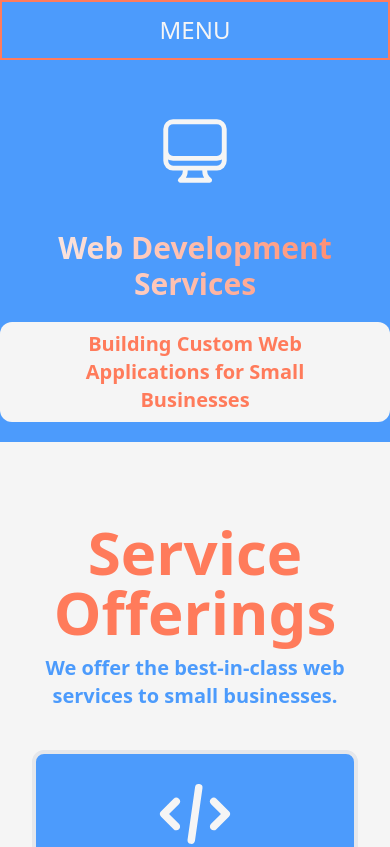
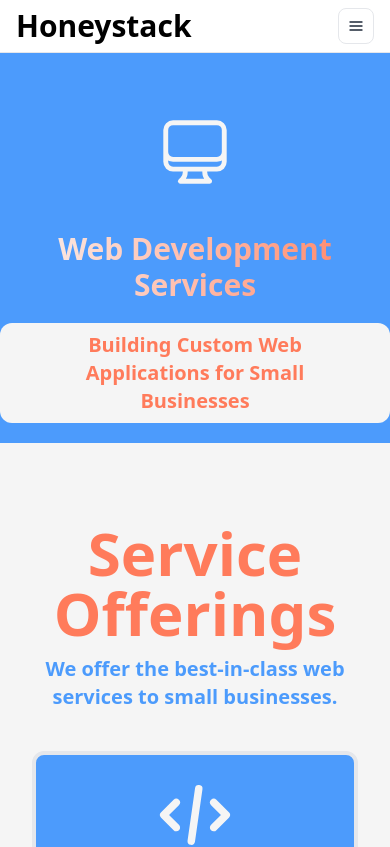
Before and after one commit to drethedevjs/web-dev-services, a Next.js app in the folder frontend/: page / in a window 390 px wide. Shown: the top 847 px of the page. Built offline with nearby package versions, Linux system fonts and the light colour scheme.

Commit message:
Updated header

```diff
--- a/frontend/src/components/Header.tsx
+++ b/frontend/src/components/Header.tsx
@@ -1,17 +1,10 @@
 "use client";
 import { headerLinks } from "@/data/headerLinks";
-import { XCircleIcon } from "@heroicons/react/16/solid";
-import { useRouter } from "next/navigation";
+import Link from "next/link";
 import { useState } from "react";
 
 export default function Header() {
-  const router = useRouter();
   const [showMenu, setShowMenu] = useState<boolean>(false);
-
-  const navigate = (page: string, isMobile: boolean = false) => {
-    router.push(page);
-    if (isMobile) toggleMenu();
-  };
 
   const toggleMenu = () => {
     const menuWillShow = showMenu;
@@ -19,34 +12,91 @@
   };
 
   return (
-    <nav>
-      <ul className="nav-links">
-        {headerLinks.map((link, idx) =>
-          link.active ? (
-            <li key={idx}>
-              <button onClick={() => navigate(link.path)}>{link.title}</button>
-            </li>
-          ) : null,
-        )}
-      </ul>
+    <header className="mb-10 flex-col bg-white border-b border-gray-200 dark:bg-neutral-800 dark:border-neutral-700 flex flex-wrap md:justify-start md:flex-nowrap z-50 w-full">
+      <nav className="relative max-w-[85rem] w-full md:flex md:items-center md:justify-between md:gap-3 mx-auto px-4 sm:px-6 lg:px-8 py-2 dark:bg-neutral-900">
+        {/* Logo w/ Collapse Button */}
+        <div className="flex items-center justify-between">
+          <Link
+            className="flex-none font-semibold text-3xl text-black focus:outline-hidden focus:opacity-80 dark:text-white"
+            href="/"
+            aria-label="Brand"
+          >
+            Honeystack
+          </Link>
 
-      <button className={`mobile-menu-btn ${showMenu ? "hidden" : ""}`} onClick={toggleMenu}>
-        Menu
-      </button>
-      <div className={`mobile-nav-container ${showMenu ? "flex flex-col" : "hidden"}`}>
-        <div className="place-items-center">
-          <XCircleIcon className="size-12 m-5" onClick={toggleMenu} />
+          {/* Collapse Button */}
+          <div className="md:hidden">
+            <button
+              type="button"
+              className="hs-collapse-toggle relative size-9 flex justify-center items-center text-sm font-semibold rounded-lg border border-gray-200 text-gray-800 hover:bg-gray-100 focus:outline-hidden focus:bg-gray-100 disabled:opacity-50 disabled:pointer-events-none dark:text-white dark:border-neutral-700 dark:hover:bg-neutral-700 dark:focus:bg-neutral-700"
+              id="hs-header-classic-collapse"
+              aria-expanded="false"
+              aria-controls="hs-header-classic"
+              aria-label="Toggle navigation"
+              data-hs-collapse="#hs-header-classic"
+            >
+              <svg
+                className="hs-collapse-open:hidden size-4"
+                xmlns="http://www.w3.org/2000/svg"
+                width="24"
+                height="24"
+                viewBox="0 0 24 24"
+                fill="none"
+                stroke="currentColor"
+                strokeWidth="2"
+                strokeLinecap="round"
+                strokeLinejoin="round"
+              >
+                <line x1="3" x2="21" y1="6" y2="6" />
+                <line x1="3" x2="21" y1="12" y2="12" />
+                <line x1="3" x2="21" y1="18" y2="18" />
+              </svg>
+              <svg
+                className="hs-collapse-open:block shrink-0 hidden size-4"
+                xmlns="http://www.w3.org/2000/svg"
+                width="24"
+                height="24"
+                viewBox="0 0 24 24"
+                fill="none"
+                stroke="currentColor"
+                strokeWidth="2"
+                strokeLinecap="round"
+                strokeLinejoin="round"
+              >
+                <path d="M18 6 6 18" />
+                <path d="m6 6 12 12" />
+              </svg>
+              <span className="sr-only">Toggle navigation</span>
+            </button>
+          </div>
+          {/* End Collapse Button */}
         </div>
-        <ul className="mobile-nav-links">
-          {headerLinks.map((link, idx) =>
-            link.active ? (
-              <li key={idx}>
-                <button onClick={() => navigate(link.path)}>{link.title}</button>
-              </li>
-            ) : null,
-          )}
-        </ul>
-      </div>
-    </nav>
+        {/* End Logo w/ Collapse Button */}
+
+        {/* Collapse */}
+        <div
+          id="hs-header-classic"
+          className="hs-collapse hidden overflow-hidden transition-all duration-300 basis-full grow md:block"
+          aria-labelledby="hs-header-classic-collapse"
+        >
+          <div className="overflow-hidden overflow-y-auto max-h-[75vh] [&::-webkit-scrollbar]:w-2 [&::-webkit-scrollbar-thumb]:rounded-full [&::-webkit-scrollbar-track]:bg-gray-100 [&::-webkit-scrollbar-thumb]:bg-gray-300 dark:[&::-webkit-scrollbar-track]:bg-neutral-700 dark:[&::-webkit-scrollbar-thumb]:bg-neutral-500">
+            <div className="py-2 md:py-0 flex flex-col md:flex-row md:items-center md:justify-end gap-0.5 md:gap-1">
+              {headerLinks.map((link, idx) =>
+                link.active ? (
+                  <Link
+                    key={idx}
+                    className="p-2 flex items-center text-xl text-gray-800 hover:text-gray-500 focus:outline-hidden focus:text-gray-500 dark:text-neutral-200 dark:hover:text-neutral-500 dark:focus:text-neutral-500"
+                    href={link.path}
+                  >
+                    {link.title}
+                  </Link>
+                ) : null,
+              )}
+            </div>
+          </div>
+        </div>
+        {/* End Collapse */}
+      </nav>
+    </header>
   );
 }
```
